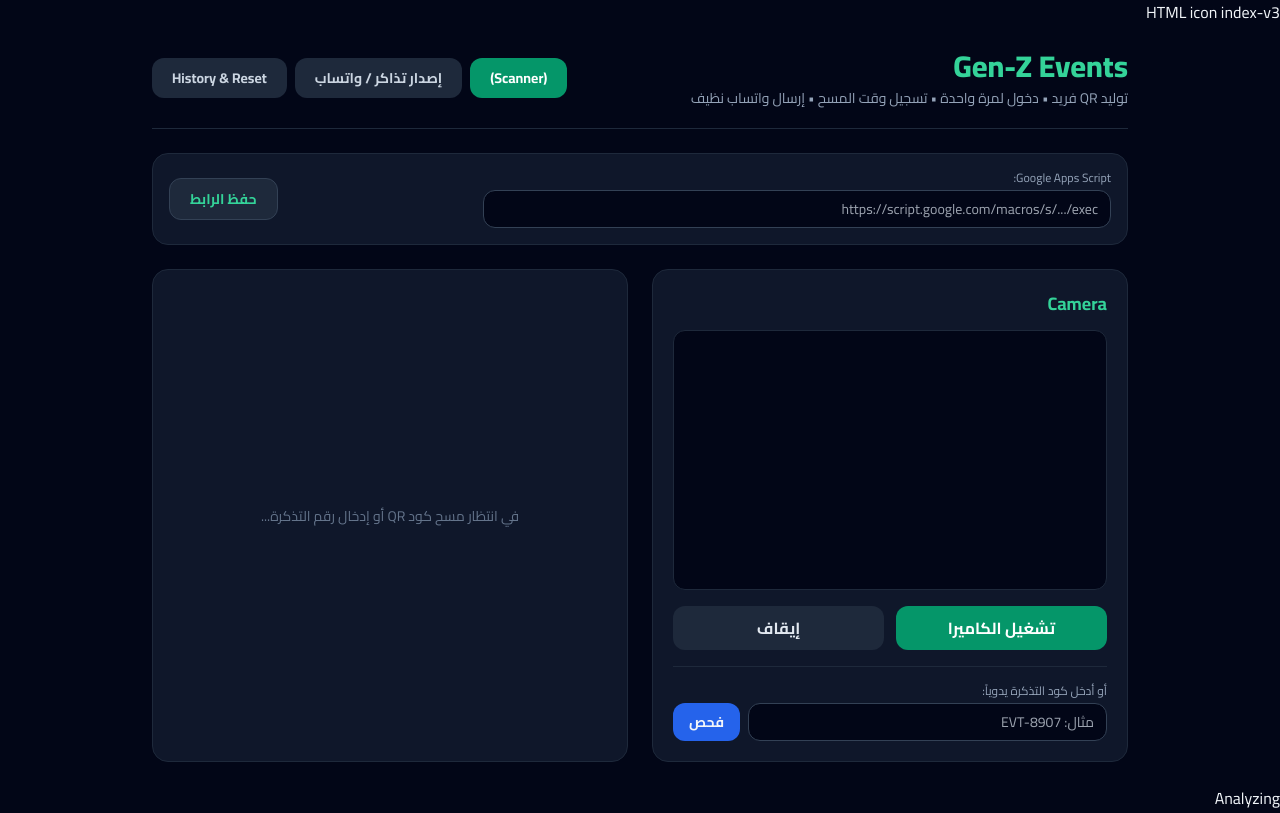
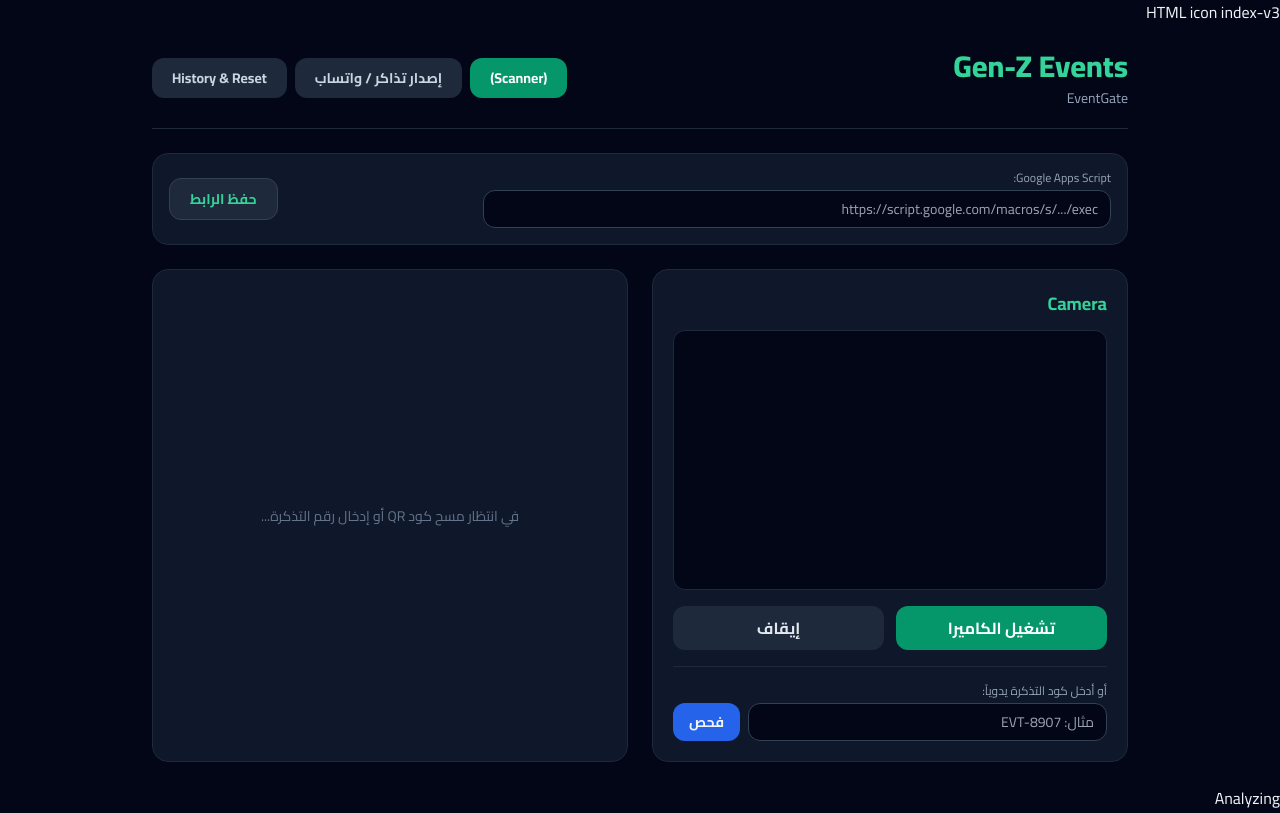
Before and after one commit to jomostaffa/gen-z-events, a plain HTML site: page index.html in a window 1280 px wide. Drawn offline with nearby package versions, Linux system fonts and the light colour scheme.

Commit message:
Update index.html

```diff
--- a/index.html
+++ b/index.html
@@ -23,7 +23,7 @@ index-v3
     <header class="flex flex-col lg:flex-row lg:items-center lg:justify-between gap-4 border-b border-slate-800 pb-5 mb-6">
       <div>
         <h1 class="text-2xl md:text-3xl font-extrabold text-emerald-400">Gen-Z Events</h1>
-        <p class="text-slate-400 text-sm mt-1">توليد QR فريد • دخول لمرة واحدة • تسجيل وقت المسح • إرسال واتساب نظيف</p>
+        <p class="text-slate-400 text-sm mt-1">EventGate</p>
       </div>
       <div class="flex flex-nowrap items-center gap-2 shrink-0 overflow-x-auto">
         <button onclick="switchTab('scanner')" id="tab-scanner" class="px-5 py-2.5 rounded-xl font-bold bg-emerald-600 text-white text-sm whitespace-nowrap">(Scanner)</button>
```
